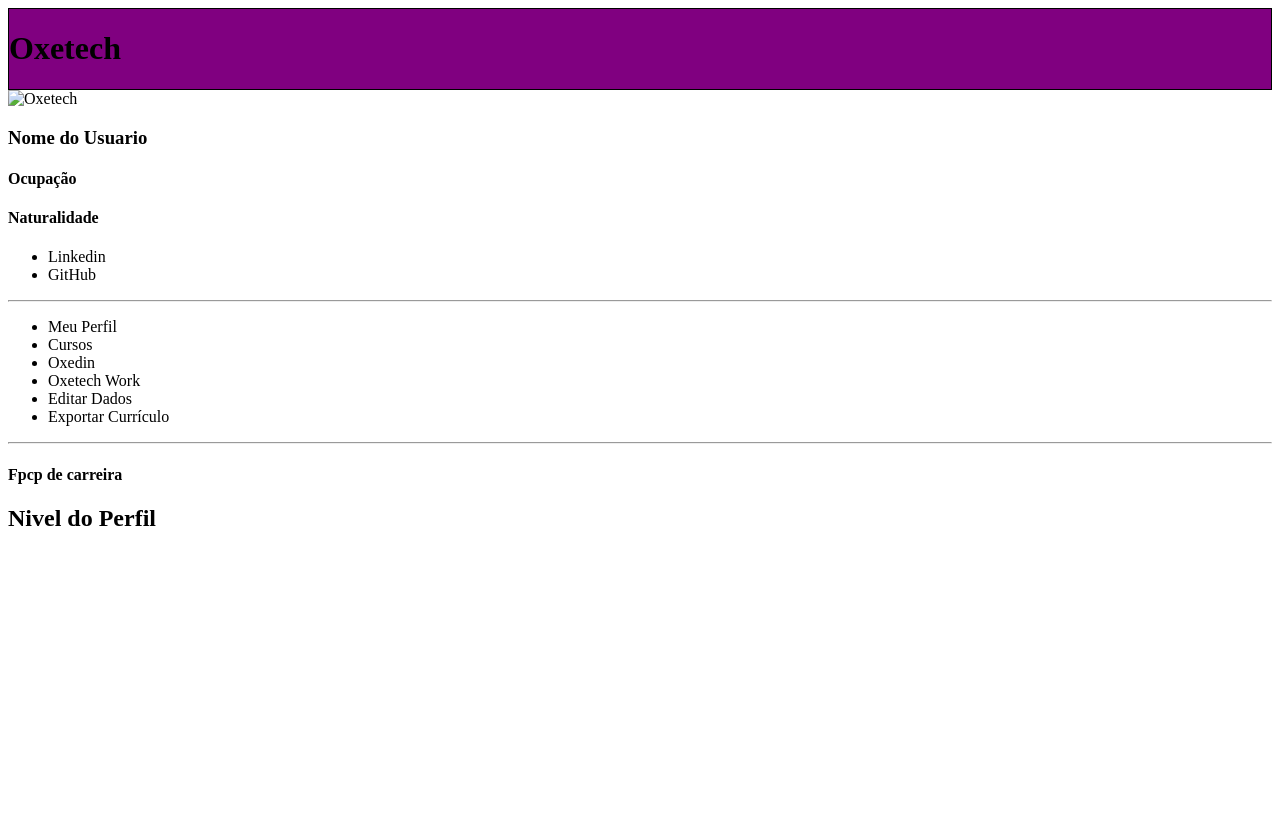
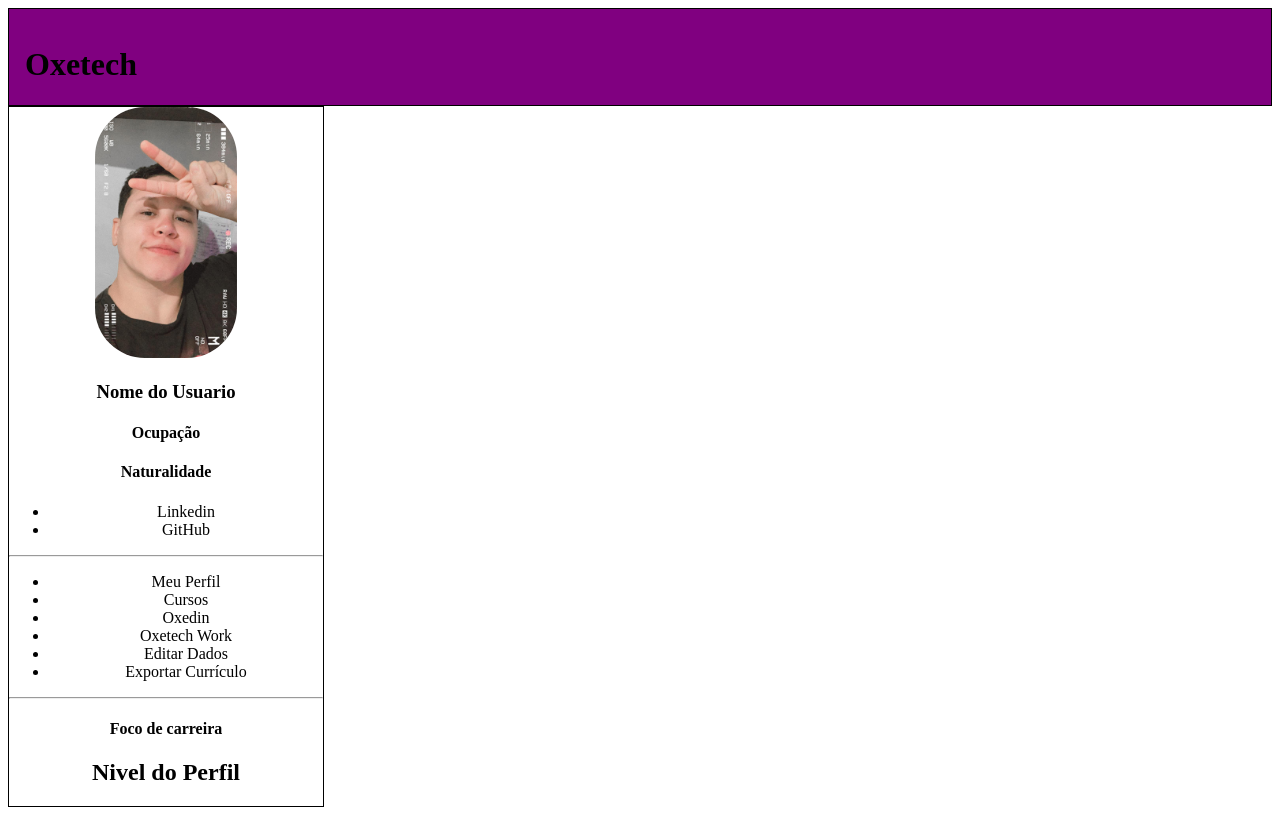
Before and after one commit to SamuellBerto/HTML-Oxetech, a plain HTML site: page index.html in a window 1280 px wide. Drawn offline with Linux system fonts and the light colour scheme.

Commit message:
Adiciona foto para o projeto

```diff
--- a/index.html
+++ b/index.html
@@ -11,8 +11,8 @@
         <h1>Oxetech</h1>
     </div>
 
-    <div class ="DashBoard">
-        <img src=" " alt="Oxetech">
+    <div class ="dashboard">
+        <img class="foto" src="perfil.jpeg" alt="Oxetech">
         <h3>Nome do Usuario</h3>
         <h4>Ocupação</h4>
         <h4>Naturalidade</h4>
@@ -30,7 +30,7 @@
             <li>Exportar Currículo</li>
         </ul>
         <hr>
-        <h4>Fpcp de carreira</h4>
+        <h4>Foco de carreira</h4>
         <h2>Nivel do Perfil</h2>
     </div>
 
--- a/style.css
+++ b/style.css
@@ -1,6 +1,15 @@
 .header{
     background-color: purple;
-    margin: 0;
-    padding: 0;
+    padding: 1rem 1rem 0;
     border: 1px solid black;
 }
+.dashboard{
+    margin-right: 75%;
+    border: 1px solid black;
+    text-align: center;
+}
+.foto{
+    width: 45%;
+    height: 45%;
+    border-radius: 50px;
+}
```
Also changed, not shown: perfil.jpeg (added).
